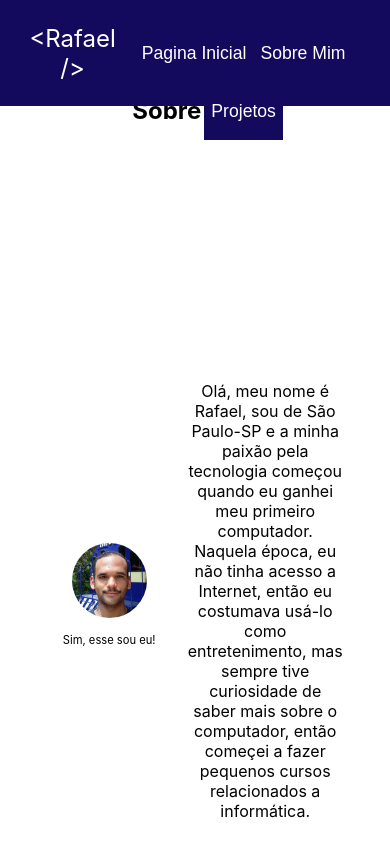
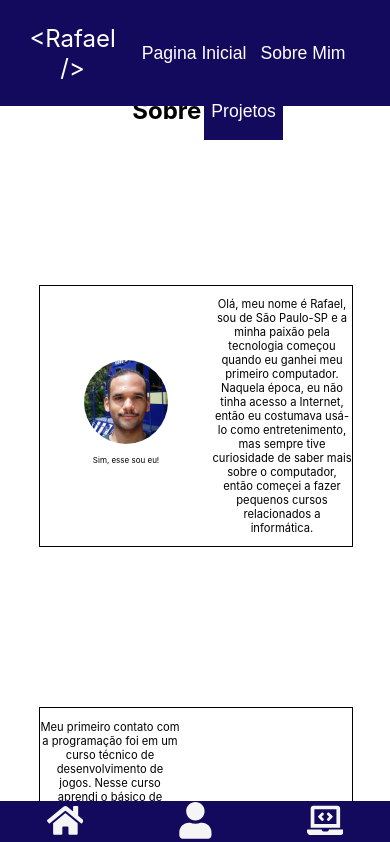
Before and after one commit to rafaelsisoares/portfolio, a React (Create React App) app: page /about in a window 390 px wide. Shown: the top 842 px of the page. Built offline with nearby package versions, Linux system fonts and the light colour scheme.

Commit message:
style: Adiciona design responsivo na pagina sobre mim

```diff
--- a/src/Pages/About.jsx
+++ b/src/Pages/About.jsx
@@ -15,6 +15,7 @@ import { Link } from 'react-router-dom';
 import { motion } from 'framer-motion';
 import Header from '../Components/Header';
 import '../Styles/About.css';
+import Footer from '../Components/Footer';
 
 export default function About() {
   return (
@@ -126,6 +127,7 @@ export default function About() {
           <FaEnvelope className="email" />
         </Link>
       </section>
+      <Footer />
     </section>
   );
 }
--- a/src/Styles/About.css
+++ b/src/Styles/About.css
@@ -98,3 +98,25 @@ h1 {
 .contacts {
     margin: 0.5rem auto;
 }
+
+@media screen and (max-width: 767px) {
+    svg {
+        font-size: 2.3rem;
+    }
+
+    .history {
+        border: 1px solid #000;
+        font-size: 0.7rem;
+        margin: 10rem auto;
+        width: 100%;
+    }
+
+    .image {
+        width: 50%;
+        margin: 0 1rem;
+    }
+
+    .describe {
+        font-size: 0.5rem;
+    }
+}
```
